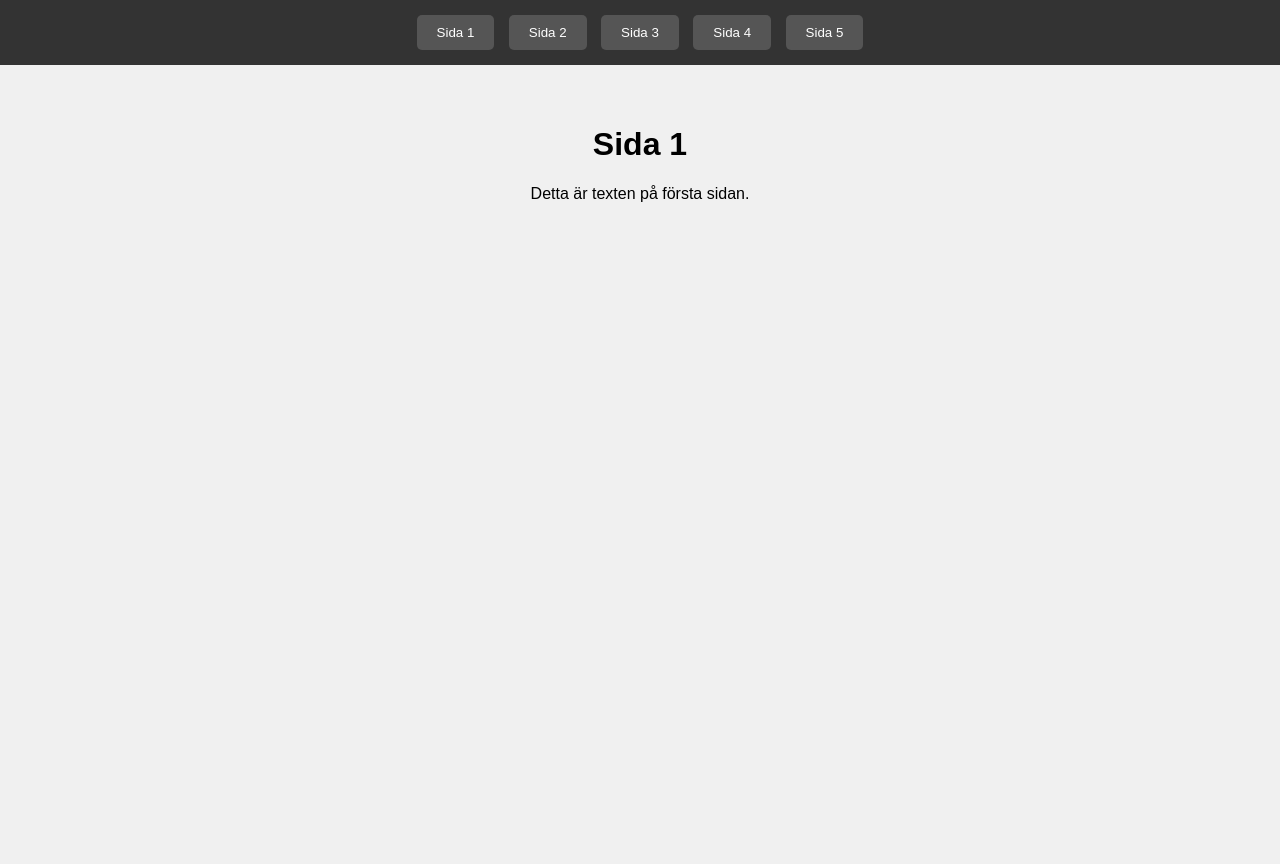
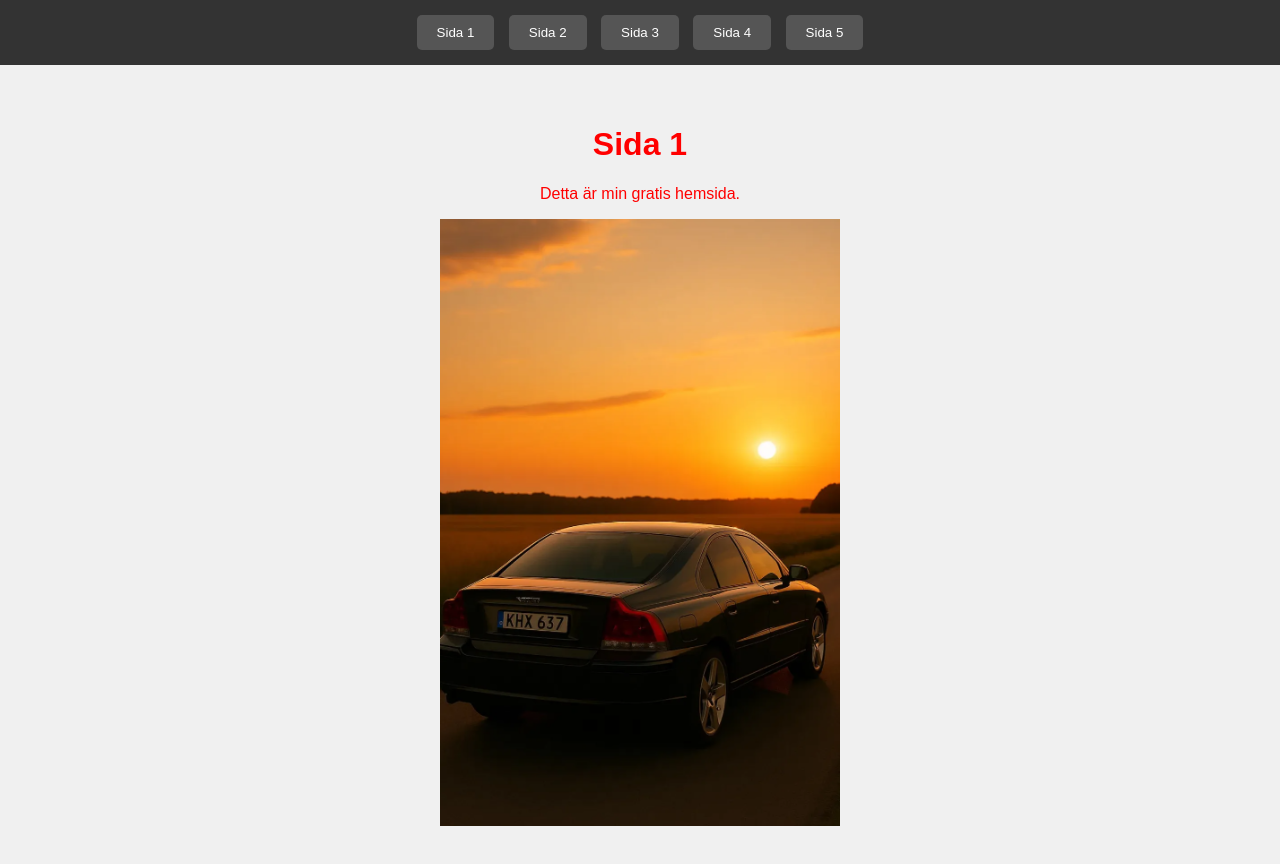
Before and after one commit to Pontus074/pvatsoy-hash.github.io, a plain HTML site: page index.html in a window 1280 px wide. Before the commit the page ends 800 px from the top, so only its background shows below. Drawn offline with Linux system fonts and the light colour scheme.

Commit message:
Update index.html

```diff
--- a/index.html
+++ b/index.html
@@ -46,9 +46,10 @@
   </nav>
 
   <div id="page1" class="page active">
-    <h1>Sida 1</h1>
-    <p>Detta är texten på första sidan.</p>
-  </div>
+  <h1 style="color: red;">Sida 1</h1>
+  <p style="color: red;">Detta är min gratis hemsida.</p>
+  <img src="minbild.png" alt="Min bild" width="400">
+</div>
 
   <div id="page2" class="page">
     <h1>Sida 2</h1>
```
